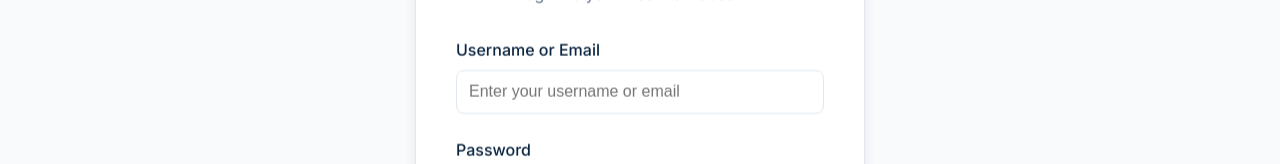
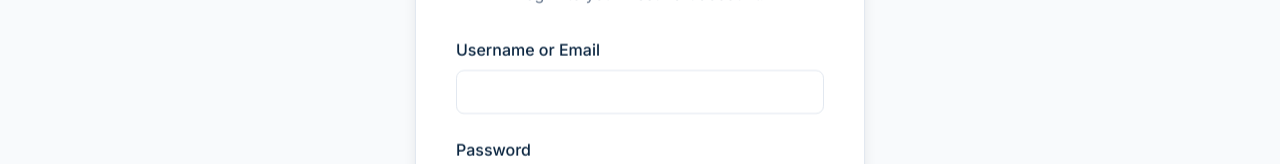
Before and after one commit to nikeshjr/nestcartcp, a React (Vite) app in the folder client/: page /login in a window 1280 px wide. Shown: the part 279-443 px from the top of the page. Built offline with nearby package versions, Linux system fonts and the light colour scheme; no server answers.

Commit message:
removed placeholder

```diff
--- a/client/src/pages/Login.jsx
+++ b/client/src/pages/Login.jsx
@@ -40,7 +40,6 @@ const Login = () => {
               type="text"
               id="identifier"
               className="form-input"
-              placeholder="Enter your username or email"
               value={identifier}
               onChange={(e) => setIdentifier(e.target.value)}
               required
```
